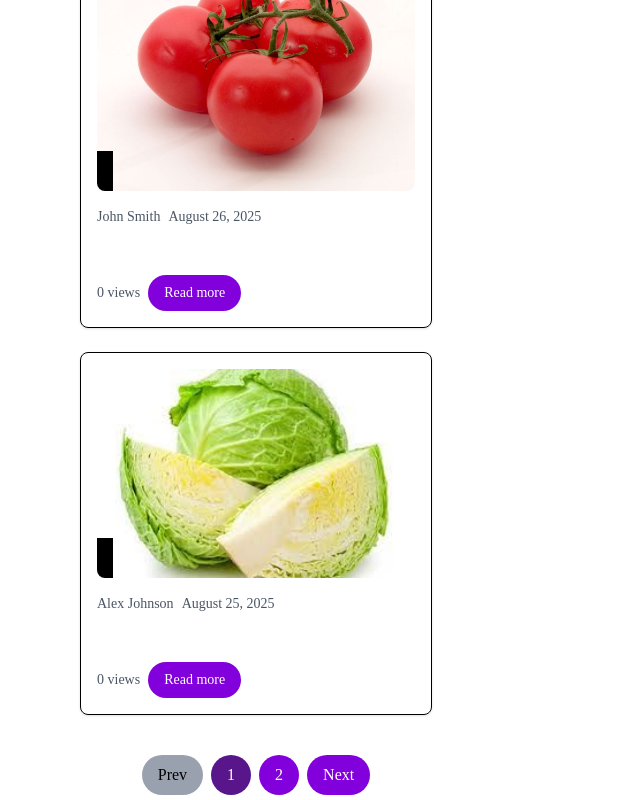
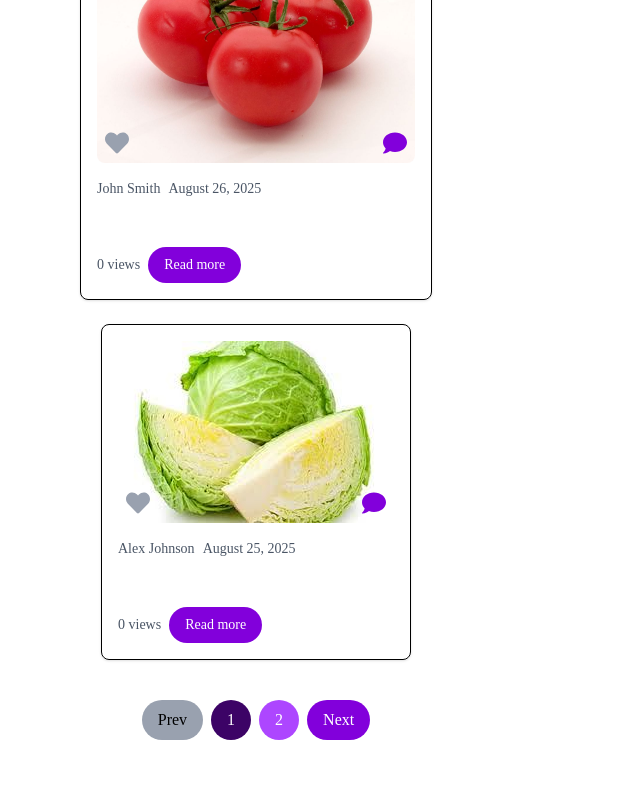
Before and after one commit to Osuald/DiscoverArts, a React (Vite) app: page / in a window 1280 px wide. Shown: the part 2620-3420 px from the top of the page, without its empty margins (0-640 px from the left). Built offline with nearby package versions, Linux system fonts and the light colour scheme.

Commit message:
Added like and comment options for articles

```diff
--- a/src/components/Article.jsx
+++ b/src/components/Article.jsx
@@ -1,26 +1,39 @@
 import { useState } from "react";
+import { FaHeart, FaComment } from "react-icons/fa";
 
 const Article = ({ articles }) => {
+  // Extend your articles with isLiked: false
+  const [articleList, setArticleList] = useState(
+    articles.map((a) => ({ ...a, isLiked: false }))
+  );
+
   const [currentPage, setCurrentPage] = useState(1);
   const articlesPerPage = 6;
 
-  // Calculate indexes
+  // Pagination calculations
   const indexOfLastArticle = currentPage * articlesPerPage;
   const indexOfFirstArticle = indexOfLastArticle - articlesPerPage;
-  const currentArticles = articles.slice(
+  const currentArticles = articleList.slice(
     indexOfFirstArticle,
     indexOfLastArticle
   );
 
-  // Total pages
-  const totalPages = Math.ceil(articles.length / articlesPerPage);
+  const totalPages = Math.ceil(articleList.length / articlesPerPage);
+
+  // Toggle like for one article only
+  const handleLike = (id) => {
+    setArticleList((prev) =>
+      prev.map((article) =>
+        article.id === id ? { ...article, isLiked: !article.isLiked } : article
+      )
+    );
+  };
 
   // Handle direct page click
   const handleClick = (event) => {
     setCurrentPage(Number(event.target.id));
   };
 
-  // Handle next/prev
   const handlePrev = () => {
     if (currentPage > 1) setCurrentPage((prev) => prev - 1);
   };
@@ -30,7 +43,7 @@ const Article = ({ articles }) => {
   };
 
   return (
-    <div className="flex flex-col gap-6">
+    <div className="flex flex-col justify-center items-center gap-6">
       {/* Render Articles */}
       {currentArticles.map((article) => (
         <div
@@ -43,12 +56,22 @@ const Article = ({ articles }) => {
               alt={article.title}
               className="rounded-lg w-full object-cover"
             />
-            <div className="absolute bottom-0 left-0 p-2 bg-black bg-opacity-50 rounded-bl-lg">
+
+            {/* Heart + Comment */}
+            <div className="absolute w-full bottom-0 left-0 p-2 flex items-center justify-between">
+              <button onClick={() => handleLike(article.id)}>
+                <FaHeart
+                  className={`w-6 h-6 ${
+                    article.isLiked=== true ? "text-red-600" : "text-gray-400"
+                  }`}
+                />
+              </button>
               <button>
-                <i className="fa-heart text-white"></i>
+                <FaComment className="text-purple-700 w-6 h-6" />
               </button>
             </div>
           </div>
+
           <div className="flex items-center gap-2 text-sm text-gray-600">
             <p>{article.author}</p>
             <p>{article.date}</p>
@@ -60,14 +83,12 @@ const Article = ({ articles }) => {
             <button className="text-sm bg-purple-700 text-white rounded-full px-4 py-2">
               Read more
             </button>
-            <i className="fa-comment"></i>
           </div>
         </div>
       ))}
 
       {/* Pagination Controls */}
       <div className="flex justify-center gap-2 mt-4">
-        {/* Prev button */}
         <button
           onClick={handlePrev}
           disabled={currentPage === 1}
@@ -80,7 +101,6 @@ const Article = ({ articles }) => {
           Prev
         </button>
 
-        {/* Page numbers */}
         {[...Array(totalPages).keys()].map((number) => (
           <button
             key={number}
@@ -88,15 +108,14 @@ const Article = ({ articles }) => {
             onClick={handleClick}
             className={`px-4 py-2 rounded-full ${
               currentPage === number + 1
-                ? "bg-purple-900 text-white"
-                : "bg-purple-700 text-white"
+                ? "bg-purple-950 text-white"
+                : "bg-purple-500 text-white"
             }`}
           >
             {number + 1}
           </button>
         ))}
 
-        {/* Next button */}
         <button
           onClick={handleNext}
           disabled={currentPage === totalPages}
--- a/src/pages/Blog.jsx
+++ b/src/pages/Blog.jsx
@@ -33,6 +33,7 @@ const slideData = [
 
 const articleData = [];
 for (let i = 0; i < 10; i++) {
+  const id = i + 1;
   const image = i % 3 === 0 ? blog1 : i % 3 === 1 ? blog2 : blog3;
   const date = `August ${30 - i}, 2025`;
   const heading = `Vegetable ${i + 1} is good for your ${
@@ -44,7 +45,7 @@ for (let i = 0; i < 10; i++) {
     i % 3 === 0 ? "Jane Doe" : i % 3 === 1 ? "John Smith" : "Alex Johnson";
   const views = 0;
   const link = "#";
-  articleData.push({ image, date, heading, explanation, author, views, link });
+  articleData.push({ id, image, date, heading, explanation, author, views, link });
 }
 
 function Blog() {
```
